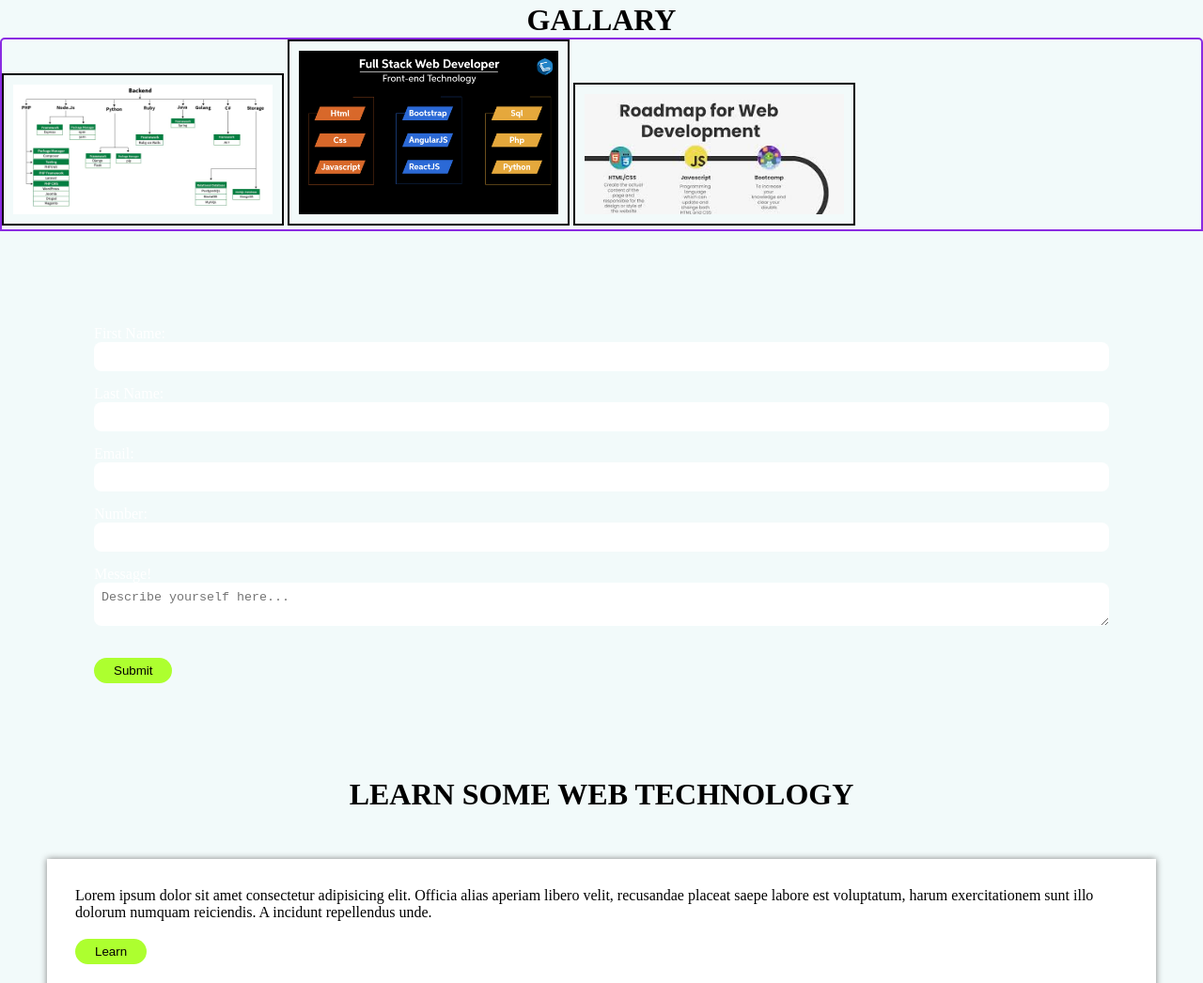
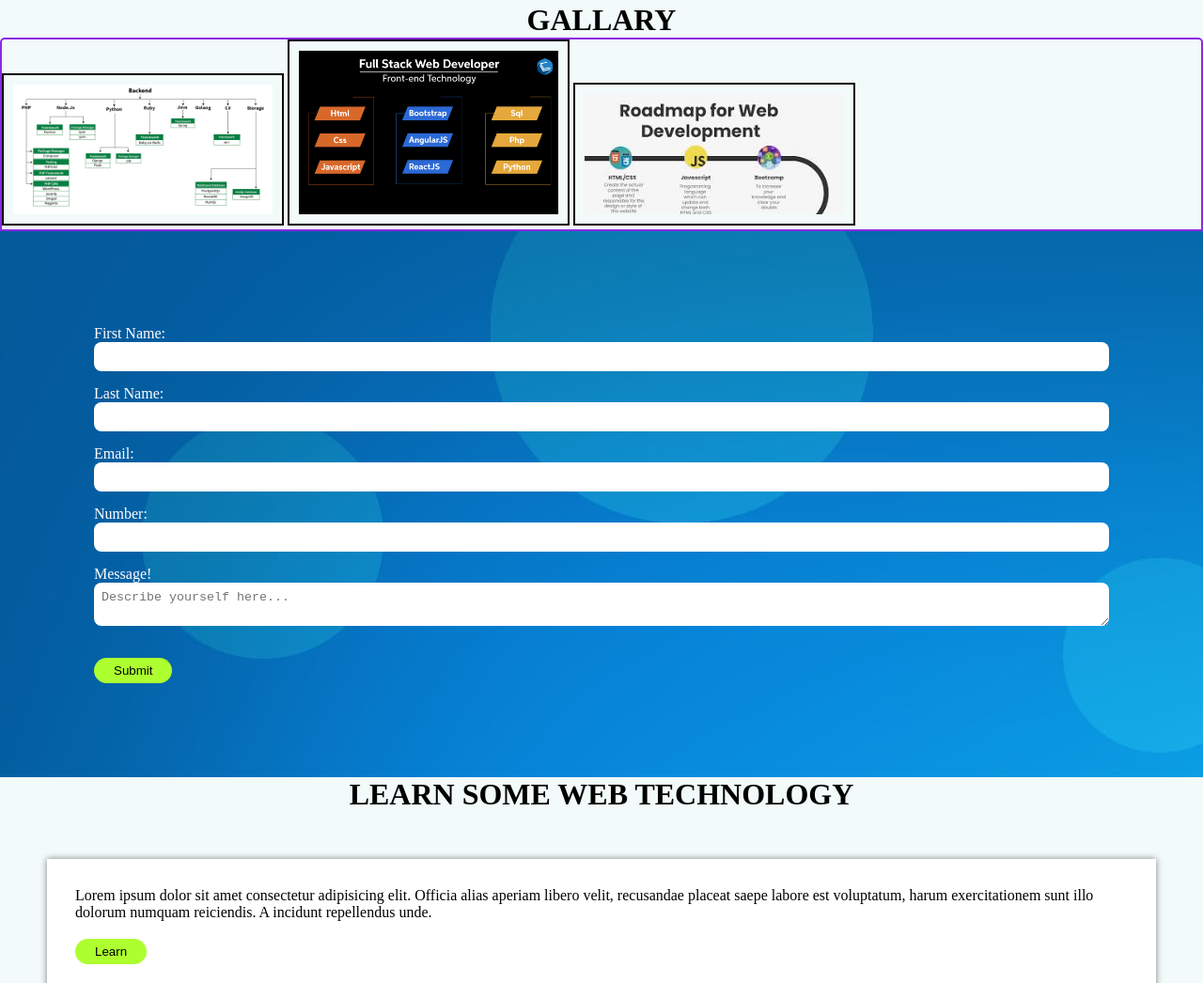
Before and after one commit to ajantorali/portfolio, a plain HTML site: page index.html in a window 1280 px wide. Shown: the part 746-1792 px from the top of the page at 94% size. Drawn offline with Linux system fonts and the light colour scheme; a web font is replaced by a local one.

Commit message:
Update contact.css

```diff
--- a/style/contact.css
+++ b/style/contact.css
@@ -5,7 +5,7 @@
 }
 
 .contact-form{
-    background-image: url(./images/wallpaper.jpg);
+    background-image: url(../images/wallpaper.jpg);
     padding: 100px;
 }
 .mrgin{
```
